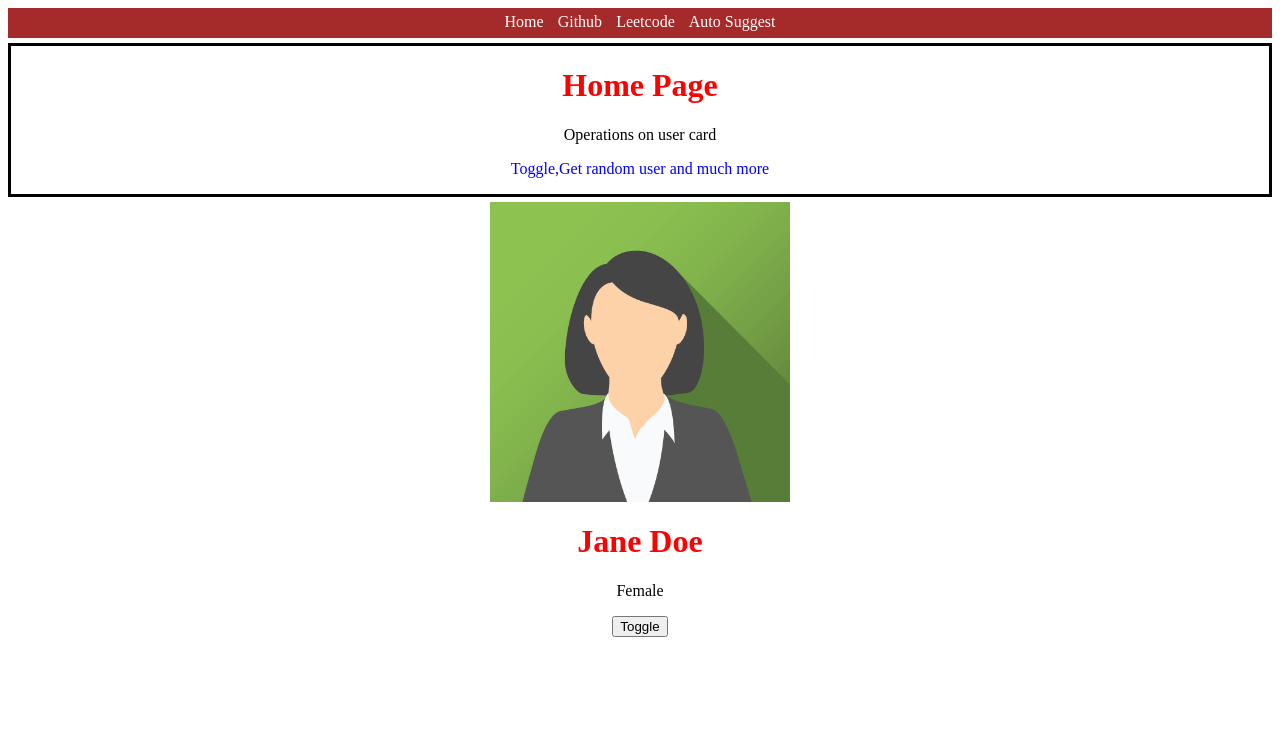
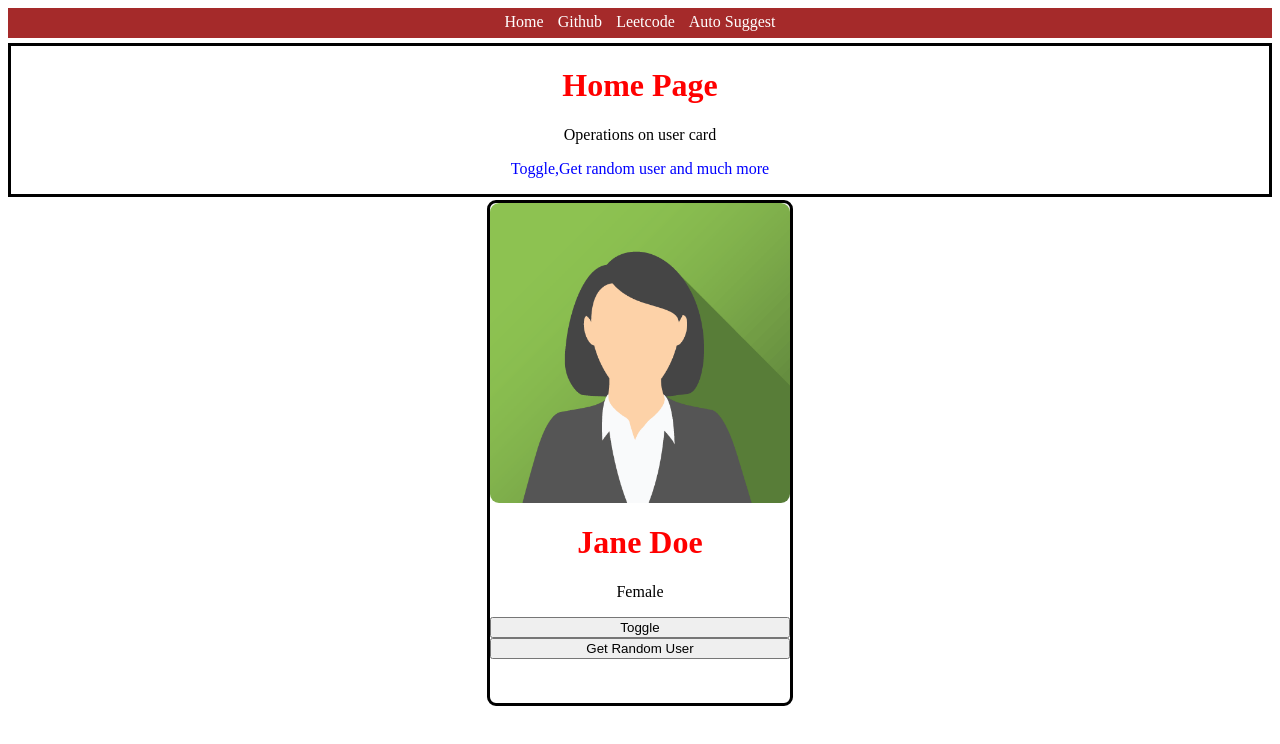
Before and after one commit to 24wh1a05e3/auto-suggest, a website: page frontend/index.html in a window 1280 px wide. Drawn offline with Linux system fonts and the light colour scheme.

Commit message:
random user placed

```diff
--- a/frontend/index.css
+++ b/frontend/index.css
@@ -31,6 +31,11 @@ h1{
 #card{
     align-items: center;
     margin-top: 5px;
+    border:3px solid black;
+    width: 300px;
+    height: 500px;
+    margin:3px auto;
+    border-radius: 9px;
 }
 #card-img{
     width: 300px;
@@ -41,7 +46,13 @@ h1{
 img{
     width: 300px;
     height: 300px;
+    border-radius: 9px;
 }
 #action{
     text-align: center;
+
 }
+button{
+    width: 100%;
+
+}
--- a/frontend/index.html
+++ b/frontend/index.html
@@ -26,6 +26,7 @@
             <h1 id="card-name">Jane Doe</h1>
             <p id="card-gender">Female</p>
             <button onclick="toggle()" id="card-toggle">Toggle</button>
+            <button onclick="getRandomUser()" id="card-random">Get Random User</button>
         </div>
     </div>
     <script src="index.js"></script>
--- a/frontend/index.js
+++ b/frontend/index.js
@@ -12,6 +12,7 @@ const users = [
 ]
 let curUserId = 0;
 function toggle(){
+  //console.log("frontend");
   if(curUserId == 0)
     curUserId=1;
   else
@@ -22,5 +23,25 @@ function toggle(){
   document.getElementById("card-name").innerText=users[curUserId].name;
    document.getElementById("card-gender").innerText = users[curUserId].gender;
 }
+function getRandomUser(){
+  fetch("https://randomuser.me/api/")
+  .then(function (data){
+    return data.json()
+  })
+  .then(function (parsedData){
+    //console.log(parsedData);
+    let gender=parsedData.results[0].gender;
+    let first=parsedData.results[0].name.first;
+    let last=parsedData.results[0].name.last;
+    let name=first + " " + last;
+    let imageUrl=parsedData.results[0].picture.large;
+      document.getElementById("card-gender").innerText=gender;
+      // name
+      document.getElementById("card-name").innerText=name
+      // img
+      document.getElementById("img").src=imageUrl
 
+    //console.log(gender);
+  })
+}
 console.log("Hello from JS");
--- a/server.js
+++ b/server.js
@@ -2,6 +2,7 @@ const express=require('express');
 
 const app = express();
 const PORT=process.env.PORT || 3002;
+//console.log("backend");
 //web server
 app.use(express.static("frontend"))
 app.listen(PORT,function(){
```
